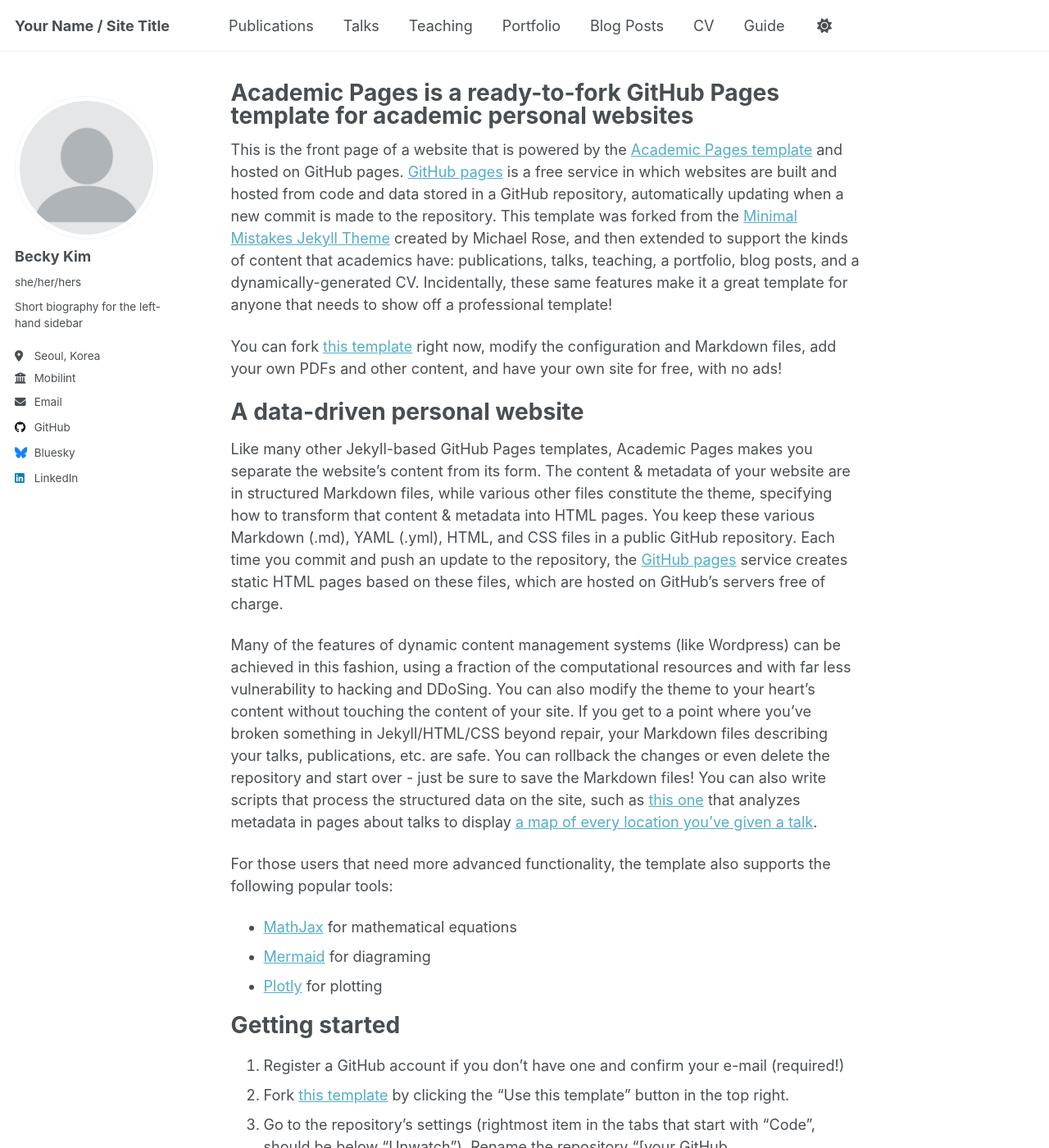
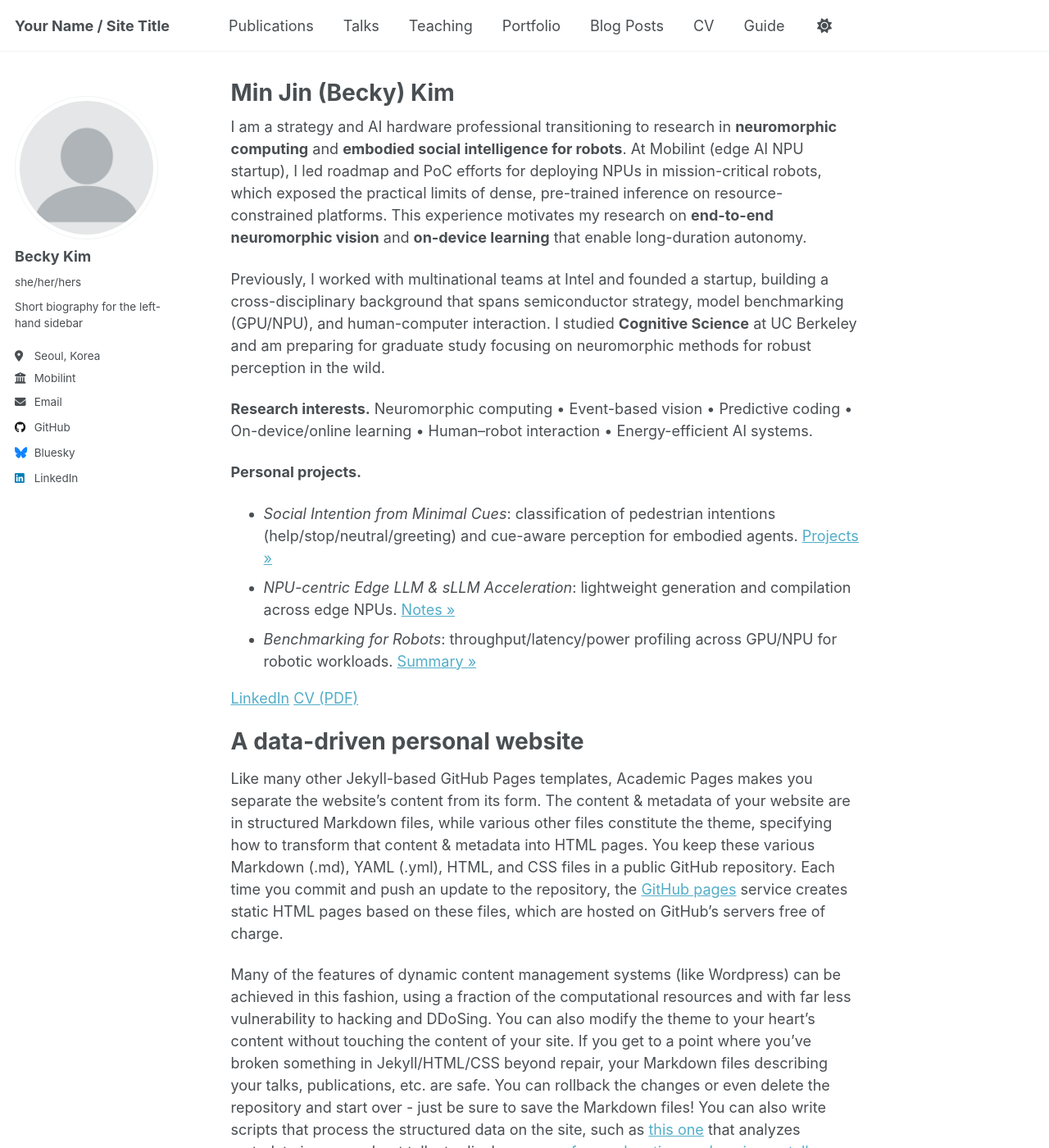
Before and after one commit to becky930/becky930.github.io, a Jekyll site: the page built from _pages/about.md, in a window 1280 px wide and 1400 px high. Shown: the whole window at 82% size. Built offline with Jekyll 4.4.1, drawn with Linux system fonts in a browser that asks for light colours; a script that is not in the unit is left out.

Commit message:
Update about.md

```diff
--- a/_pages/about.md
+++ b/_pages/about.md
@@ -1,15 +1,25 @@
 ---
 permalink: /
-title: "Academic Pages is a ready-to-fork GitHub Pages template for academic personal websites"
+title: "Min Jin (Becky) Kim"
 author_profile: true
 redirect_from:
   - /about/
   - /about.html
 ---
 
-This is the front page of a website that is powered by the [Academic Pages template](https://github.com/academicpages/academicpages.github.io) and hosted on GitHub pages. [GitHub pages](https://pages.github.com) is a free service in which websites are built and hosted from code and data stored in a GitHub repository, automatically updating when a new commit is made to the repository. This template was forked from the [Minimal Mistakes Jekyll Theme](https://mmistakes.github.io/minimal-mistakes/) created by Michael Rose, and then extended to support the kinds of content that academics have: publications, talks, teaching, a portfolio, blog posts, and a dynamically-generated CV. Incidentally, these same features make it a great template for anyone that needs to show off a professional template!
+I am a strategy and AI hardware professional transitioning to research in **neuromorphic computing** and **embodied social intelligence for robots**. At Mobilint (edge AI NPU startup), I led roadmap and PoC efforts for deploying NPUs in mission-critical robots, which exposed the practical limits of dense, pre-trained inference on resource-constrained platforms. This experience motivates my research on **end-to-end neuromorphic vision** and **on-device learning** that enable long-duration autonomy.
 
- You can fork [this template](https://github.com/academicpages/academicpages.github.io) right now, modify the configuration and Markdown files, add your own PDFs and other content, and have your own site for free, with no ads!
+Previously, I worked with multinational teams at Intel and founded a startup, building a cross-disciplinary background that spans semiconductor strategy, model benchmarking (GPU/NPU), and human-computer interaction. I studied **Cognitive Science** at UC Berkeley and am preparing for graduate study focusing on neuromorphic methods for robust perception in the wild.
+
+**Research interests.** Neuromorphic computing • Event-based vision • Predictive coding • On-device/online learning • Human–robot interaction • Energy-efficient AI systems.
+
+**Personal projects.**
+- *Social Intention from Minimal Cues*: classification of pedestrian intentions (help/stop/neutral/greeting) and cue-aware perception for embodied agents. [Projects »](/portfolio/)
+- *NPU-centric Edge LLM & sLLM Acceleration*: lightweight generation and compilation across edge NPUs. [Notes »](/posts/)
+- *Benchmarking for Robots*: throughput/latency/power profiling across GPU/NPU for robotic workloads. [Summary »](/files/benchmark_summary.pdf)
+
+[LinkedIn](https://www.linkedin.com/in/becky-kim-600557180/)
+[CV (PDF)](/files/Minjin_Kim_CV.pdf)
 
 A data-driven personal website
 ======
```
